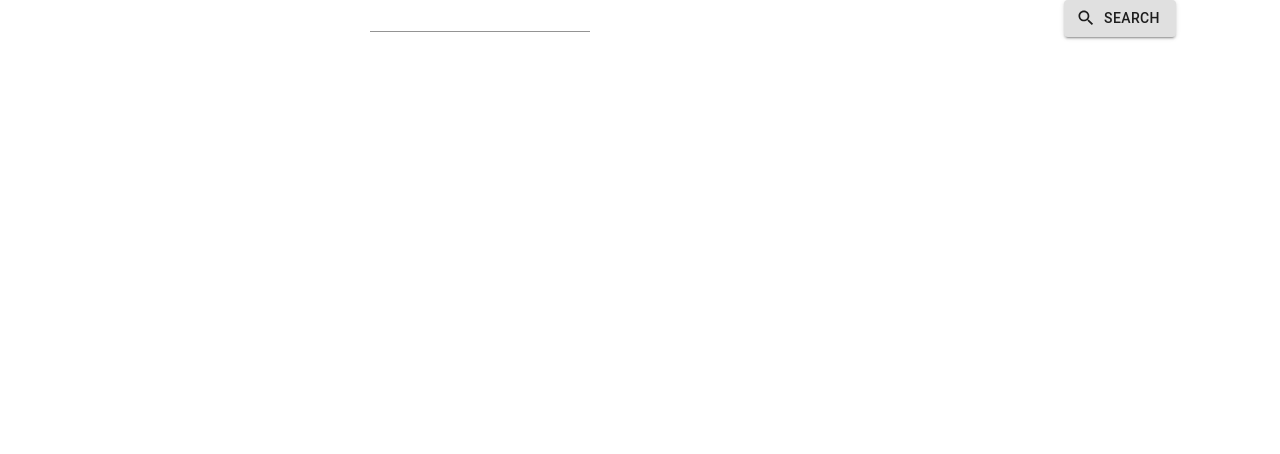
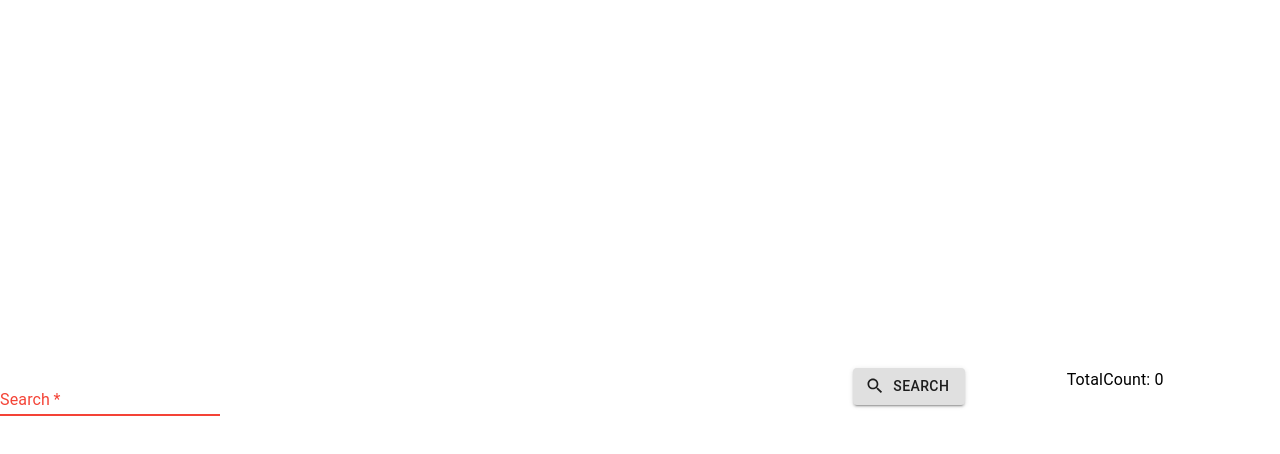
Before and after one commit to eg-1996/search-engine, a React (Create React App) app: page / in a window 1280 px wide. Shown: the top 454 px of the page. Built offline with nearby package versions, Linux system fonts and the light colour scheme.

Commit message:
Fixing styling, adding input checks to search functionality, added search on enter

```diff
--- a/public/index.html
+++ b/public/index.html
@@ -1,34 +1,34 @@
 <!DOCTYPE html>
-<html lang="en">
+<html lang='en'>
   <head>
-    <meta charset="utf-8" />
-    <link rel="icon" href="%PUBLIC_URL%/favicon.ico" />
-    <meta name="viewport" content="width=device-width, initial-scale=1" />
-    <meta name="theme-color" content="#000000" />
+    <meta charset='utf-8' />
+    <link rel='icon' href='%PUBLIC_URL%/favicon.ico' />
+    <meta name='viewport' content='width=device-width, initial-scale=1' />
+    <meta name='theme-color' content='#000000' />
     <meta
-      name="description"
-      content="Web site created using create-react-app"
+      name='description'
+      content='Web site created using create-react-app'
     />
-    <link rel="apple-touch-icon" href="%PUBLIC_URL%/logo192.png" />
+    <link rel='apple-touch-icon' href='%PUBLIC_URL%/logo192.png' />
     <!--
       manifest.json provides metadata used when your web app is installed on a
       user's mobile device or desktop. See https://developers.google.com/web/fundamentals/web-app-manifest/
     -->
-    <link rel="manifest" href="%PUBLIC_URL%/manifest.json" />
+    <link rel='manifest' href='%PUBLIC_URL%/manifest.json' />
     <!--
       Notice the use of %PUBLIC_URL% in the tags above.
       It will be replaced with the URL of the `public` folder during the build.
       Only files inside the `public` folder can be referenced from the HTML.
 
-      Unlike "/favicon.ico" or "favicon.ico", "%PUBLIC_URL%/favicon.ico" will
+      Unlike '/favicon.ico' or 'favicon.ico', '%PUBLIC_URL%/favicon.ico' will
       work correctly both with client-side routing and a non-root public URL.
       Learn how to configure a non-root public URL by running `npm run build`.
     -->
-    <title>React App</title>
+    <title>GitHub User Search</title>
   </head>
   <body>
     <noscript>You need to enable JavaScript to run this app.</noscript>
-    <div id="root"></div>
+    <div id='root'></div>
     <!--
       This HTML file is a template.
       If you open it directly in the browser, you will see an empty page.
--- a/src/App.css
+++ b/src/App.css
@@ -14,14 +14,14 @@
 }
 
 .App-header {
-  background-color: #a32222;
+  background-color: #ffffff;
   min-height: 100vh;
   display: flex;
   flex-direction: column;
   align-items: center;
   justify-content: center;
   font-size: calc(10px + 2vmin);
-  color: white;
+  color: black;
 }
 
 .App-link {
--- a/src/App.js
+++ b/src/App.js
@@ -2,7 +2,7 @@ import React, { useState } from 'react';
 
 import './App.css';
 import ImputField from './InputField';
-import { Button, Grid } from '@material-ui/core';
+import { Button, Grid, Typography } from '@material-ui/core';
 import SearchIcon from '@material-ui/icons/Search';
 import { search } from './Api';
 import ResultBox from './ResultBox';
@@ -13,32 +13,59 @@ const App = () => {
   const [searchField, setSearchField] = useState('');
   const [page, setPage] = useState(1);
   const [results, setResults] =useState({items: [], total_count: 0});
+  const[isFieldEmpty, setIsFieldEmpty] = useState(true);
   const perPage = 10;
   const handleTextEvent = (event) => {
-    setSearchField(event.target.value);
+    if (event.target.value.trim().length>0) {
+      setIsFieldEmpty(false);
+    }
+    setSearchField(event.target.value.trim());
   };
   const handlePageEvent = (event, value) =>{
     search(searchField, value, perPage, setResults)
     setPage(value);
+  };
+
+  const handleSearchEvent =(event) =>{
+    console.log(searchField.length);
+    if (searchField.length<=0) {
+      setIsFieldEmpty(true);
+    } else {
+      setIsFieldEmpty(false);
+    }
+    if(
+      !isFieldEmpty &&
+      (event.type === 'click' || event.key === 'Enter')
+      ){
+      search(searchField, page, perPage, setResults);
+    }
   }
   return (
-    <div className="App">
+    <div className='App-header'>
       <Grid container>
-      <Grid item xs ={9}>
+      <Grid item xs ={8}>
         <ImputField
+          error={isFieldEmpty}
+          label='Search'
           id='test'
           value={searchField}
           onChange={handleTextEvent}
+          onKeyDown={handleSearchEvent}
         />
         </Grid>
-        <Grid item xs={3}>
+        <Grid item xs={2}>
         <Button
-          variant="contained"
+          variant='contained'
           startIcon={<SearchIcon />}
-          onClick={()=>search(searchField, page, perPage, setResults)}
+          onClick={handleSearchEvent}
         >
           Search
         </Button>
+        </Grid>
+        <Grid item xs={2}>
+        <Typography variant='body1' >
+          TotalCount: {results.total_count}
+        </Typography>
         </Grid>
       </Grid>
       <ResultBox
--- a/src/InputField.js
+++ b/src/InputField.js
@@ -1,13 +1,36 @@
 import React from 'react';
 import TextField from '@material-ui/core/TextField';
+import { makeStyles } from '@material-ui/core/styles';
 
+const useStyles = makeStyles({
+        textField:{
+            color: 'black'
+        }
+  });
 
-const InputField = ({ id, defaultValue, onChange }) =>
-    <TextField
+const InputField = ({ id, defaultValue, onChange, error, label, onKeyDown }) => {
+    const classes = useStyles();
+    return(
+        <TextField
         required
         id={id}
         defaultValue={defaultValue}
         onChange={onChange}
-        />;
+        error={error}
+        label={label}
+        onKeyDown={onKeyDown}
+        InputProps={{
+            className: classes.textField
+          }}
+        InputLabelProps={{
+            className: classes.textField
+        }}
+        SelectProps={{
+            className: classes.textField
+        }}
+
+        />
+    );
+}
 
 export default InputField;
--- a/src/UserCard.js
+++ b/src/UserCard.js
@@ -28,29 +28,29 @@ const UserCard = ({ user }) => {
         <Card className={classes.root}>
             <CardContent>
                 <Avatar src={user?.avatar_url} className={classes.avatar}/>
-                <Typography variant="h5" component="h1">
+                <Typography variant='h5' component='h1'>
                     {user?.name}
                 </Typography>
-                <Typography className={classes.pos} color="textSecondary">
+                <Typography className={classes.pos} color='textSecondary'>
                     {user?.login}
                 </Typography>
-                <Typography className={classes.pos} color="textSecondary">
+                <Typography className={classes.pos} color='textSecondary'>
                     {user?.location}
                 </Typography>
-                <Typography component="h4">
+                <Typography component='h4'>
                     {user?.bio}
                 </Typography>
 
-                <Typography variant="body1" component="p">
+                <Typography variant='body1' component='p'>
                     Followers: {user?.followers}
                 </Typography>
 
-                <Typography variant="body2" component="p">
+                <Typography variant='body2' component='p'>
                     following: {user?.following}
                 </Typography>
             </CardContent>
             <CardActions>
-                <Button href={user?.html_url}>View Profile</Button>
+                <Button variant='contained' href={user?.html_url}>View Profile</Button>
             </CardActions>
       </Card>
     );
--- a/src/UserItem.js
+++ b/src/UserItem.js
@@ -16,23 +16,12 @@ const useStyles = makeStyles((theme) => ({
 const  UserItem = ({user, handleClick}) => {
     const classes = useStyles();
     return (
-        <ListItem button alignItems="flex-start" onClick={()=> handleClick(user)}>
+        <ListItem button alignItems='flex-start' onClick={()=> handleClick(user)}>
             <ListItemAvatar>
             <Avatar src={user?.avatar_url} />
             </ListItemAvatar>
             <ListItemText
                 primary={user?.login}
-                secondary={
-                    <React.Fragment>
-                    <Typography
-                        variant="body2"
-                        className={classes.inline}
-                        color="textPrimary"
-                    >
-                    </Typography>
-                        {" More relevant info or description"}
-                    </React.Fragment>
-                }
             />
         </ListItem>
     );
```
